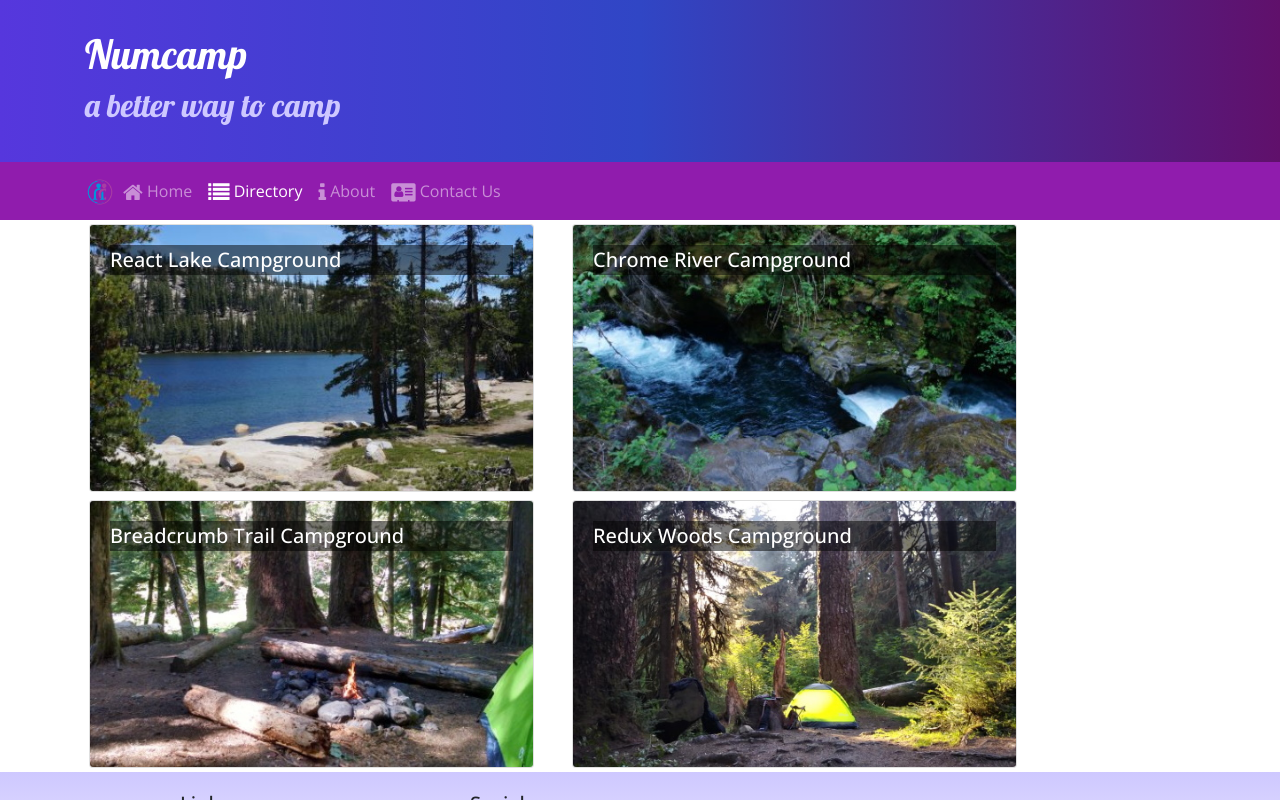
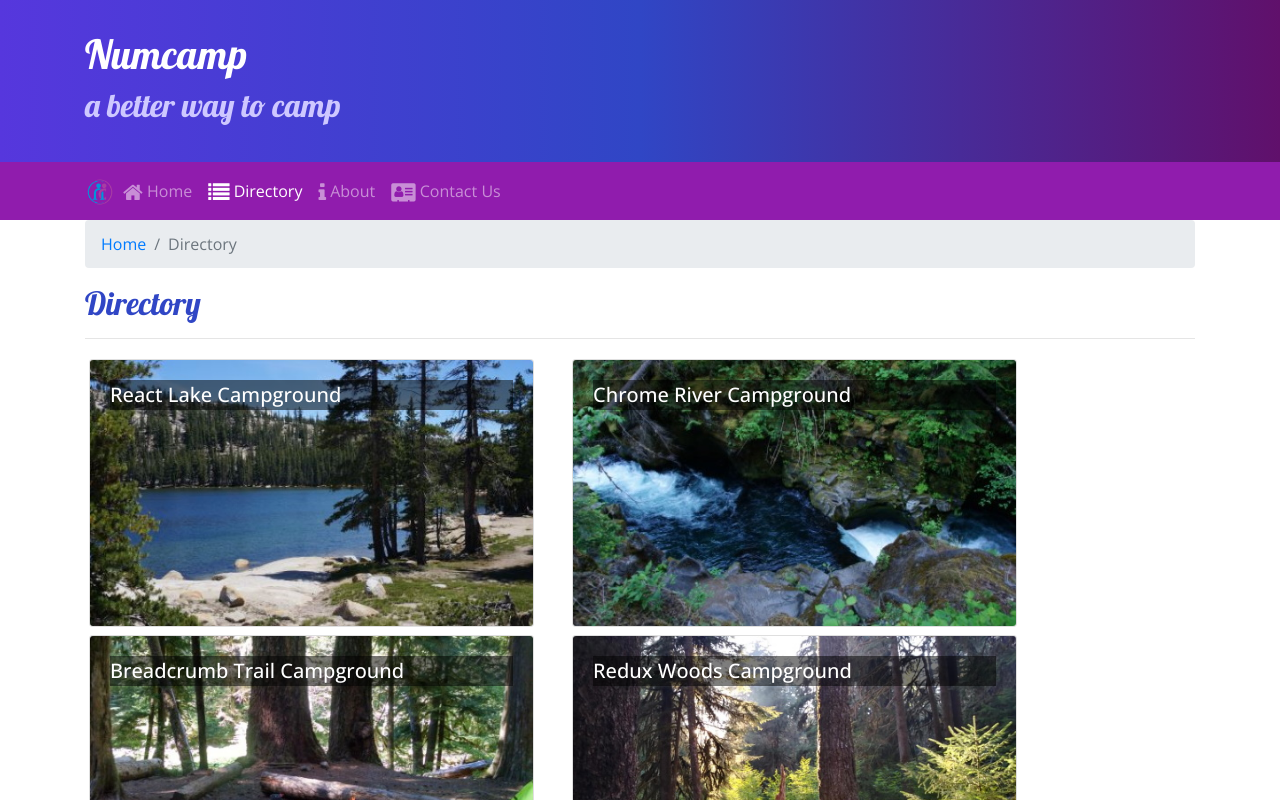
Before and after one commit to mikerchen/react-nucampsite, a React (Create React App) app: page /directory in a window 1280 px wide. Shown: the top 800 px of the page. Built offline with nearby package versions, Linux system fonts and the light colour scheme.

Commit message:
breadcrumbs 10.16

```diff
--- a/src/components/CampsiteInfoComponent.js
+++ b/src/components/CampsiteInfoComponent.js
@@ -1,5 +1,6 @@
 import React from 'react';
-import { Card, CardImg, CardImgOverlay, CardText, CardBody, CardTitle } from 'reactstrap';
+import { Card, CardImg, CardText, CardBody, Breadcrumb, BreadcrumbItem, CardTitle } from 'reactstrap';
+import { Link } from 'react-router-dom';
 
 function RenderCampsite({campsite}) {
         return(
@@ -7,7 +8,6 @@
                 <Card>
                     <CardImg top src={campsite.image} alt={campsite.name} />
                     <CardBody>
-                        <CardTitle>{campsite.name}</CardTitle>
                         <CardText>{campsite.description}</CardText>
                     </CardBody>
                 </Card>
@@ -43,8 +43,18 @@
             return(
                 <div className="container">
                     <div className="row">
+                        <div className="col">
+                            <Breadcrumb>
+                                <BreadcrumbItem><Link to="/directory">Directory</Link></BreadcrumbItem>
+                                <BreadcrumbItem active>{props.campsite.name}</BreadcrumbItem>
+                            </Breadcrumb>
+                            <h2>{props.campsite.name}</h2>
+                            <hr />
+                        </div>
+                    </div>
+                    <div className="row">
                         <RenderCampsite campsite={props.campsite} />
-                        <RenderComments comments={props.campsite.comments} />
+                        <RenderComments comments={props.comments} />
                     </div>
                 </div>
                 )
--- a/src/components/ContactComponent.js
+++ b/src/components/ContactComponent.js
@@ -1,10 +1,16 @@
 import React from 'react';
+import { Breadcrumb, BreadcrumbItem } from 'reactstrap';
+import { Link } from 'react-router-dom';
 
 function Contact(props) {
     return (
         <div className="container">
             <div className="row">
                 <div className="col">
+                    <Breadcrumb>
+                        <BreadcrumbItem><Link to="/home">Home</Link></BreadcrumbItem>
+                        <BreadcrumbItem active>Contact Us</BreadcrumbItem>
+                    </Breadcrumb>
                     <h2>Contact Us</h2>
                     <hr />
                 </div>
--- a/src/components/DirectoryComponent.js
+++ b/src/components/DirectoryComponent.js
@@ -1,13 +1,16 @@
 import React from 'react';
-import { Card, CardImg, CardImgOverlay, CardTitle } from 'reactstrap';
+import { Card, CardImg, CardImgOverlay, CardTitle, Breadcrumb, BreadcrumbItem } from 'reactstrap';
+import { Link } from 'react-router-dom';
 
 function RenderDirectoryItem({campsite}) {
     return(
         <Card>
-            <CardImg width="100%" src={campsite.image} alt={campsite.name} />
-            <CardImgOverlay>
-                <CardTitle>{campsite.name}</CardTitle>
-            </CardImgOverlay>
+            <Link to={`/directory/${campsite.id}`}>
+                <CardImg width="100%" src={campsite.image} alt={campsite.name} />
+                <CardImgOverlay>
+                    <CardTitle>{campsite.name}</CardTitle>
+                </CardImgOverlay>
+            </Link>
         </Card>
     );
 }
@@ -24,6 +27,16 @@
         return (
             <div className="container">
                 <div className="row">
+                    <div className="col">
+                        <Breadcrumb>
+                            <BreadcrumbItem><Link to="/home">Home</Link></BreadcrumbItem>
+                            <BreadcrumbItem active>Directory</BreadcrumbItem>
+                        </Breadcrumb>
+                        <h2>Directory</h2>
+                        <hr />
+                    </div>
+                </div>
+                <div className="row">
                     {directory}
                 </div>
             </div>
--- a/src/components/MainComponent.js
+++ b/src/components/MainComponent.js
@@ -1,5 +1,6 @@
 import React, { Component } from "react";
 import Directory from "./DirectoryComponent";
+import CampsiteInfo from './CampsiteInfoComponent';
 import Header from "./HeaderComponent";
 import Footer from "./FooterComponent"
 import Home from "./HomeComponent"
@@ -32,12 +33,23 @@
                 />
             );
         }
+
+        const CampsiteWithId = ({match}) => {
+            return(
+                <CampsiteInfo
+                campsite={this.state.campsites.filter(campsite => campsite.id === +match.params.campsiteId)[0]}
+                comments={this.state.comments.filter(comment => comment.campsiteId === +match.params.campsiteId)}
+                />
+            );
+        }
+
         return (
             <div>
                 <Header />
                 <Switch>
                     <Route path='/home' component={HomePage} />
                     <Route exact path='/directory' render={() => <Directory campsites={this.state.campsites} />} />
+                    <Route path='/directory/:campsiteId' component={CampsiteWithId} />
                     <Route exact path='/contactus' component={Contact} />
                     <Redirect to='/home' />
                 </Switch>
```
